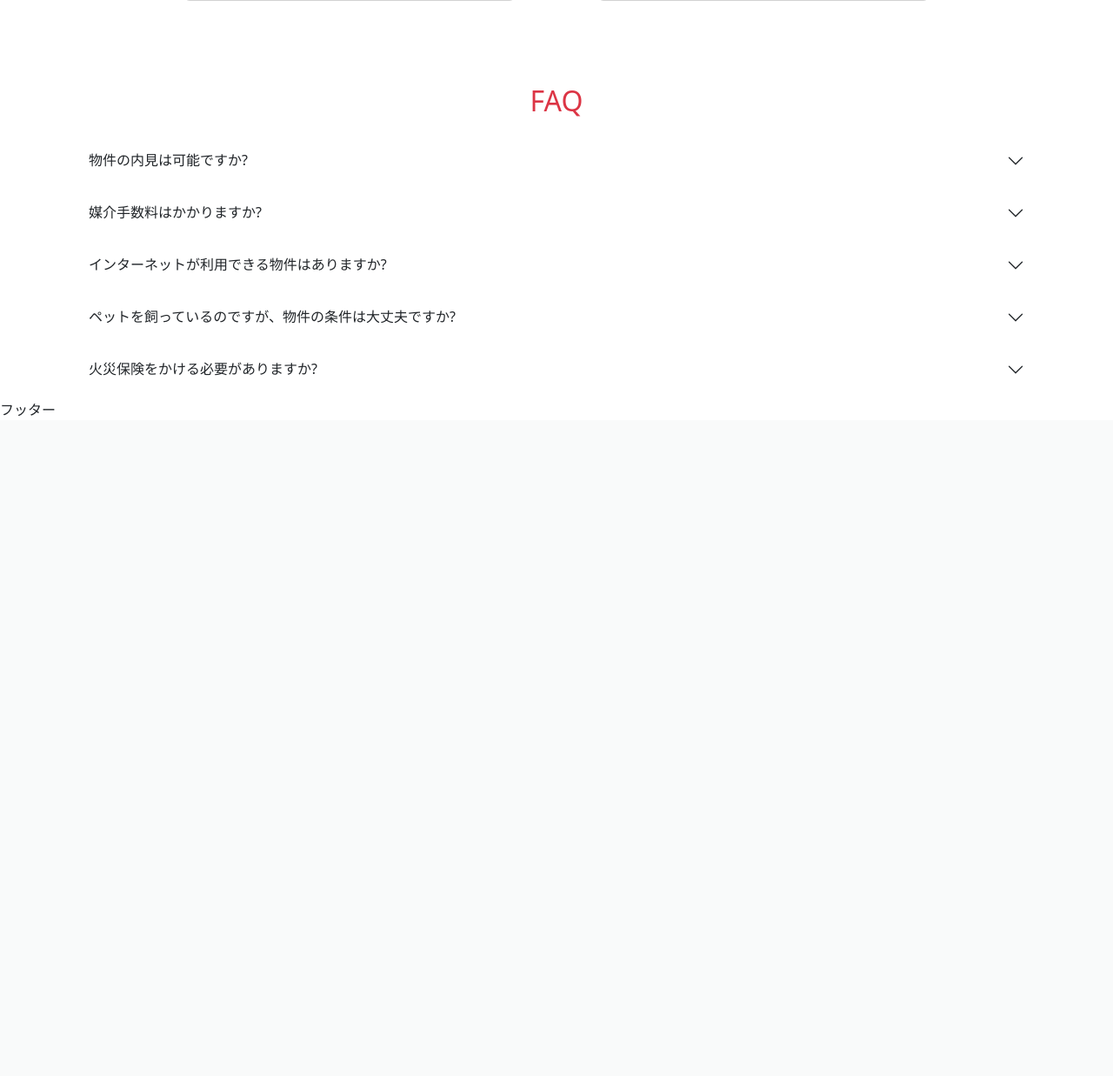
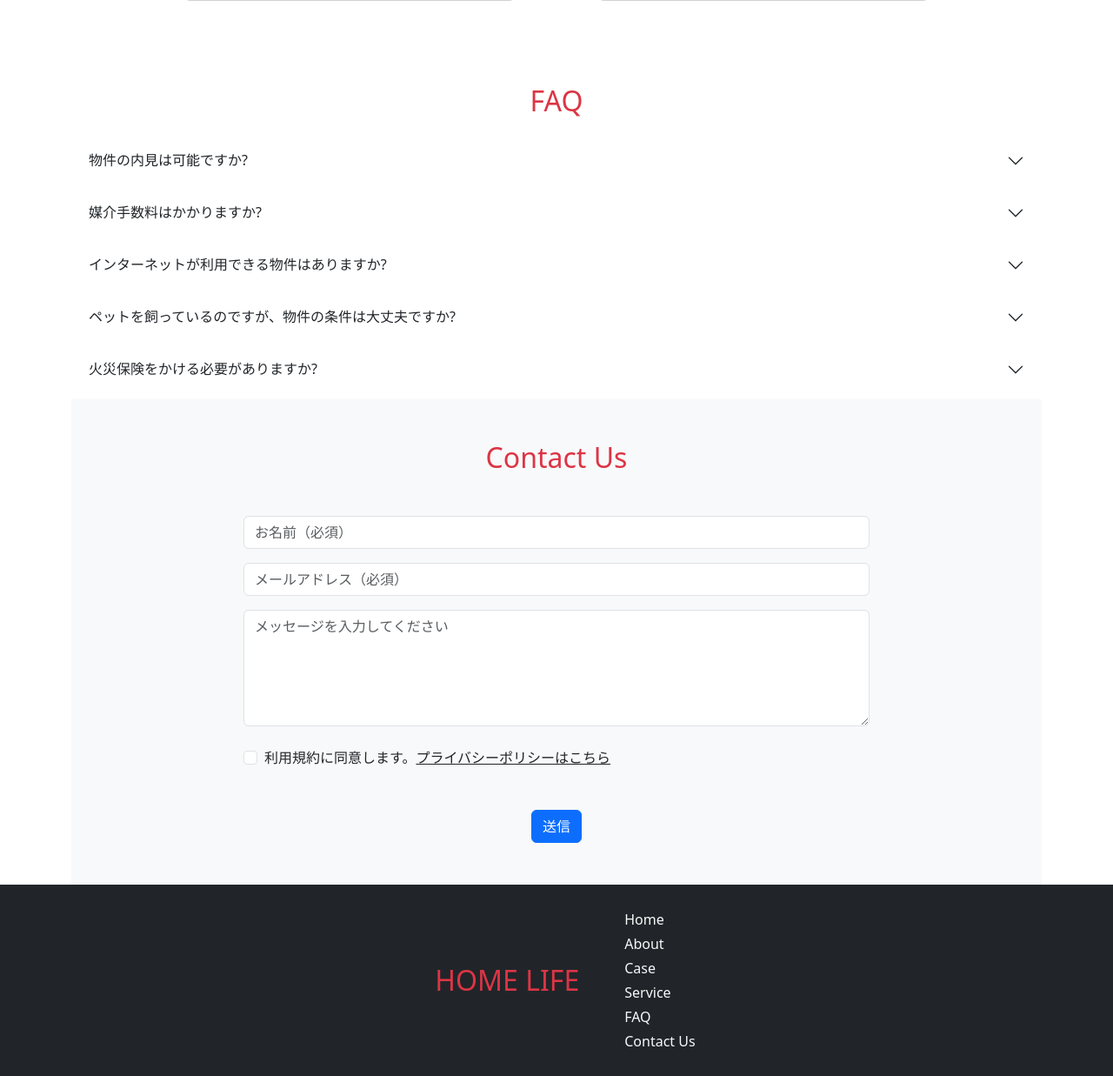
Before and after one commit to KentY6/CorporateLP, a PHP site: page / in a window 1280 px wide. Shown: the part 3429-4666 px from the top of the page at 87% size. Before the commit the page ends 3907 px from the top, so only its background shows below. Run offline with PHP 8.4, Linux system fonts and the light colour scheme.

Commit message:
フッター作成

```diff
--- /dev/null
+++ b/contactUs.php
@@ -0,0 +1,29 @@
+<div class="container">
+<div class="main container-fluid">
+    <div class="row bg-light text-dark py-5">
+        <div class="col-md-8 offset-md-2">
+            <div class=" h2 mb-5 text-center text-danger">Contact Us</div>
+            <form method="post" action="#">
+                <div class="mb-3">
+                    <input type="text" class="form-control" name="お名前" placeholder="お名前（必須）" value="">
+                </div>
+                <div class="mb-3">
+                    <input type="text" class="form-control" name="Email" placeholder="メールアドレス（必須）" value="">
+                </div>
+                <div class="mb-4">
+                    <textarea class="form-control" name="お問い合わせ内容" rows="5" placeholder="メッセージを入力してください"></textarea>
+                </div>
+                <div class="form-check mb-4">
+                    <input class="form-check-input" type="checkbox" value="" id="flexCheckIndeterminate">
+                    <label class="form-check-label" for="flexCheckIndeterminate">
+                      利用規約に同意します。<a href="" target="_blank" rel="noopener noreferrer" class="text-decoration-underline text-dark">プライバシーポリシーはこちら</a>
+                    </label>
+                  </div>
+                <div class="text-center pt-4 col-md-6 offset-md-3">
+                    <button type="submit" class="btn btn-primary">送信</button>
+                </div>
+            </form>
+        </div>
+    </div>
+</div>
+</div>
--- a/footer.php
+++ b/footer.php
@@ -1 +1,42 @@
-<footer>フッター</footer>
+<footer class="bg-dark">
+    <div class="container d-flex justify-content-center align-items-center p-4">
+        <div class="row">
+
+        </div>
+        <div class="h2 text-danger m-5">
+            HOME LIFE
+        </div>
+        <div>
+            <div class="text-light m-1">
+                <a class="text-decoration-none text-light" href="#">
+                    Home
+                </a>
+            </div>
+            <div class="text-light m-1">
+                <a class="text-decoration-none text-light" href="#">
+                    About
+                </a>
+            </div>
+            <div class="text-light m-1">
+                <a class="text-decoration-none text-light"  href="#">
+                    Case
+                </a>
+            </div>
+            <div class="text-light m-1">
+                <a class="text-decoration-none text-light" href="#">
+                    Service
+                </a>
+            </div>
+            <div class="text-light m-1">
+                <a class="text-decoration-none text-light" href="#">
+                    FAQ
+                </a>
+            </div>
+            <div class="text-light m-1">
+                <a class="text-decoration-none text-light" href="#">
+                    Contact Us
+                </a>
+            </div>
+        </div>
+    </div>
+</footer>
--- a/header.php
+++ b/header.php
@@ -21,6 +21,9 @@
                       <li class="nav-item m-2">
                         <a class="nav-link" href="#">FAQ</a>
                       </li>
+                      <li class="nav-item m-2">
+                        <a class="nav-link" href="#">Contact Us</a>
+                      </li>
                     </ul>
                   </nav>
             </div>
--- a/index.php
+++ b/index.php
@@ -26,6 +26,9 @@
     <!-- FAQ画面 -->
     <?php include 'faq.php'; ?>
 
+    <!-- お問い合わせ画面 -->
+    <?php include 'contactUs.php'; ?>
+
     <!-- フッター -->
     <?php include 'footer.php'; ?>
 </body>
```
